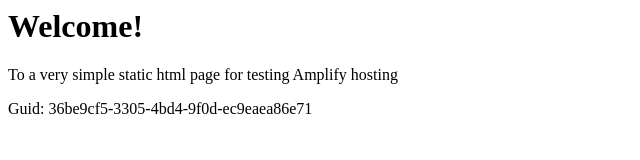
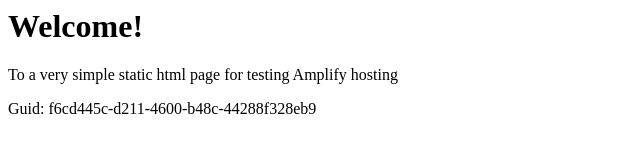
Before and after one commit to aws-aemilia-sfo/Github-PR-Commit-Integration-Test-DoNotTouch-GitHubWebhookPushCanaryTest-v1-prod-us-west-1, a website: page src/index.html in a window 1280 px wide. Shown: the full height of the page, 0-640 px from the left. Drawn offline with Linux system fonts and the light colour scheme.

Commit message:
commit from integ tests

```diff
--- a/src/index.html
+++ b/src/index.html
@@ -12,6 +12,6 @@
 <body>
     <h1>Welcome!</h1>
     <p>To a very simple static html page for testing Amplify hosting</p>
-    <p>Guid: 36be9cf5-3305-4bd4-9f0d-ec9eaea86e71</p></body>
+    <p>Guid: f6cd445c-d211-4600-b48c-44288f328eb9</p></body>
 
 </html>
```
